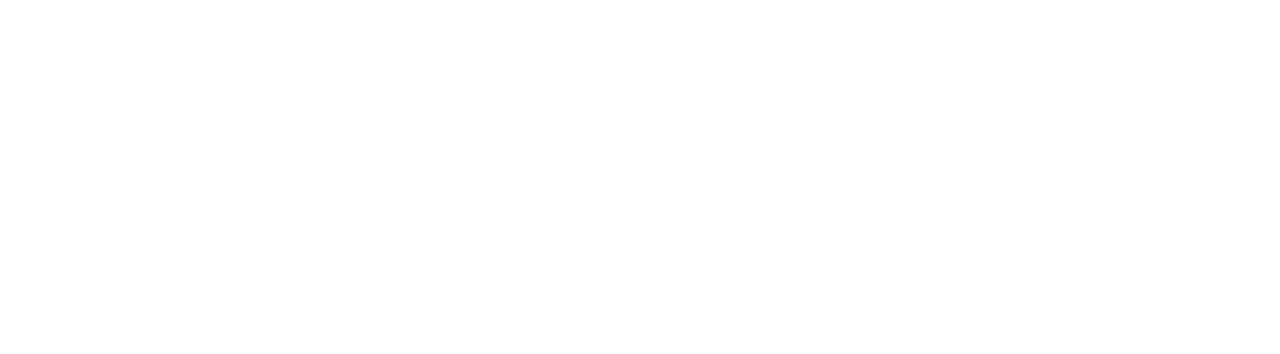
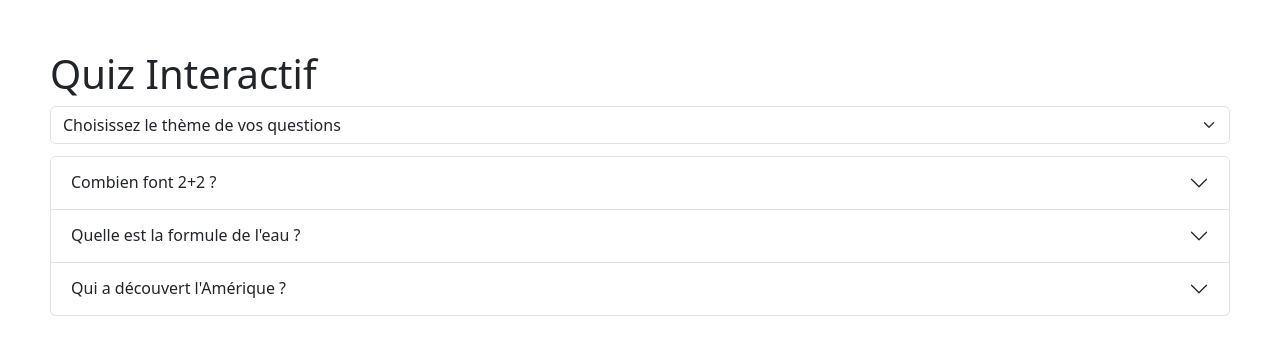
Before and after one commit to GuillardPierre/cloud_quizz, a React (Vite) app: page / in a window 1280 px wide. Shown: the top 354 px of the page. Built offline with nearby package versions, Linux system fonts and the light colour scheme.

Commit message:
task complete

```diff
--- a/src/App.jsx
+++ b/src/App.jsx
@@ -1,5 +1,22 @@
+import Header from './components/Header';
+import CustomAccordion from './components/CustomAccordion';
+import Filter from './components/Filter';
+import './assets/styles/app.scss';
+import './assets/styles/main.scss';
+import { useState } from 'react';
+
 function App() {
-  return <></>;
+  const [category, setCategory] = useState('all');
+
+  return (
+    <>
+      <Header />
+      <main>
+        <Filter setCategory={setCategory} />
+        <CustomAccordion category={category} />
+      </main>
+    </>
+  );
 }
 
 export default App;
--- /dev/null
+++ b/src/assets/data/data.js
@@ -0,0 +1,25 @@
+const data = [
+  {
+    id: 1,
+    category: 'Math',
+    question: 'Combien font 2+2 ?',
+    answer: '4',
+    validation: null,
+  },
+  {
+    id: 2,
+    category: 'Science',
+    question: "Quelle est la formule de l'eau ?",
+    answer: 'H2O',
+    validation: null,
+  },
+  {
+    id: 3,
+    category: 'Histoire',
+    question: "Qui a découvert l'Amérique ?",
+    answer: 'Christophe Colomb',
+    validation: null,
+  },
+];
+
+export default data;
--- /dev/null
+++ b/src/assets/styles/app.scss
@@ -0,0 +1,3 @@
+body {
+  padding: 50px;
+}
--- /dev/null
+++ b/src/assets/styles/main.scss
@@ -0,0 +1,5 @@
+main {
+  display: flex;
+  flex-direction: column;
+  gap: 12px;
+}
--- /dev/null
+++ b/src/components/CustomAccordion.jsx
@@ -0,0 +1,60 @@
+import { Accordion, Button, Col, Container, Row } from 'react-bootstrap';
+import { useContext } from 'react';
+import { QuestionContext } from '../context/QuestionContext';
+
+export default function CustomAccordion({ category }) {
+  const { state, dispatch } = useContext(QuestionContext);
+
+  const filteredQuestions = state.filter(
+    (question) => category === 'all' || question.category === category
+  );
+
+  const handleResponse = (questionId, response) => {
+    dispatch({ type: 'response', questionId, response });
+  };
+
+  return (
+    <Accordion>
+      {filteredQuestions.map((question) => (
+        <Accordion.Item eventKey={question.id}>
+          <Accordion.Header>{question.question}</Accordion.Header>
+          <Accordion.Body>
+            <Container>
+              <Row className='justify-content-md-center'>
+                <Col xs={12} className='text-center'>
+                  Réponse proposée : {question.answer}
+                </Col>
+              </Row>
+              <Row className='justify-content-md-center'>
+                {question.validation ? (
+                  <Col xs={6} className='text-center'>
+                    Vous avez répondu : {question.validation}{' '}
+                  </Col>
+                ) : (
+                  <>
+                    <Col xs={2}>
+                      <Button
+                        variant='success'
+                        onClick={() => handleResponse(question.id, true)}
+                      >
+                        Vrai
+                      </Button>
+                    </Col>
+                    <Col xs={2}>
+                      <Button
+                        variant='danger'
+                        onClick={() => handleResponse(question.id, false)}
+                      >
+                        Faux
+                      </Button>
+                    </Col>
+                  </>
+                )}
+              </Row>
+            </Container>
+          </Accordion.Body>
+        </Accordion.Item>
+      ))}
+    </Accordion>
+  );
+}
--- /dev/null
+++ b/src/components/Filter.jsx
@@ -0,0 +1,15 @@
+import Form from 'react-bootstrap/Form';
+
+export default function Filter({ setCategory }) {
+  return (
+    <Form.Select
+      aria-label='Sélectionnez la catégorie de jeu'
+      onChange={(e) => setCategory(e.target.value)}
+    >
+      <option value={'all'}>Choisissez le thème de vos questions</option>
+      <option value='Math'>Math</option>
+      <option value='Science'>Sciences</option>
+      <option value='Histoire'>Histoire</option>
+    </Form.Select>
+  );
+}
--- /dev/null
+++ b/src/components/Header.jsx
@@ -0,0 +1,7 @@
+export default function Header() {
+  return (
+    <header>
+      <h1>Quiz Interactif</h1>
+    </header>
+  );
+}
--- /dev/null
+++ b/src/context/QuestionContext.jsx
@@ -0,0 +1,15 @@
+import { createContext, useReducer } from 'react';
+import { initialState, questionsReducer } from '../reducers/QuestionsReducer';
+
+// eslint-disable-next-line react-refresh/only-export-components
+export const QuestionContext = createContext();
+
+export default function QuestionProvider({ children }) {
+  const [state, dispatch] = useReducer(questionsReducer, initialState);
+
+  return (
+    <QuestionContext.Provider value={{ state, dispatch }}>
+      {children}
+    </QuestionContext.Provider>
+  );
+}
--- a/src/main.jsx
+++ b/src/main.jsx
@@ -1,9 +1,13 @@
 import { StrictMode } from 'react';
 import { createRoot } from 'react-dom/client';
 import App from './App.jsx';
+import 'bootstrap/dist/css/bootstrap.min.css';
+import QuestionProvider from './context/QuestionContext.jsx';
 
 createRoot(document.getElementById('root')).render(
   <StrictMode>
-    <App />
+    <QuestionProvider>
+      <App />
+    </QuestionProvider>
   </StrictMode>
 );
--- /dev/null
+++ b/src/reducers/QuestionsReducer.js
@@ -0,0 +1,21 @@
+import data from '../assets/data/data';
+
+export const initialState = data;
+
+export const questionsReducer = (state, action) => {
+  switch (action.type) {
+    case 'response':
+      return state.map((question) => {
+        if (question.id === action.questionId) {
+          return {
+            ...question,
+            validation: action.response ? 'vrai' : 'faux',
+          };
+        }
+        return question;
+      });
+
+    default:
+      return state;
+  }
+};
```
